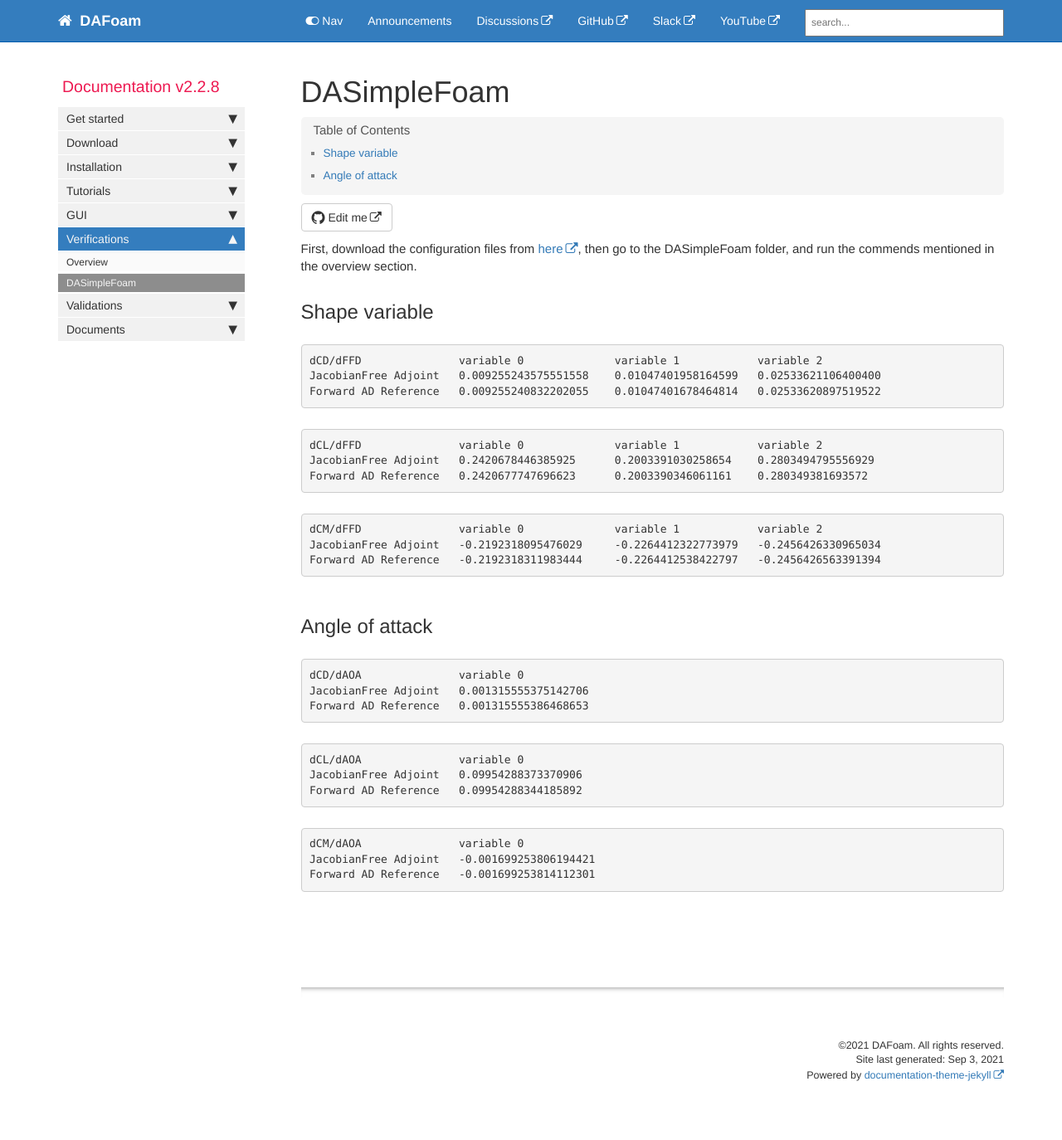
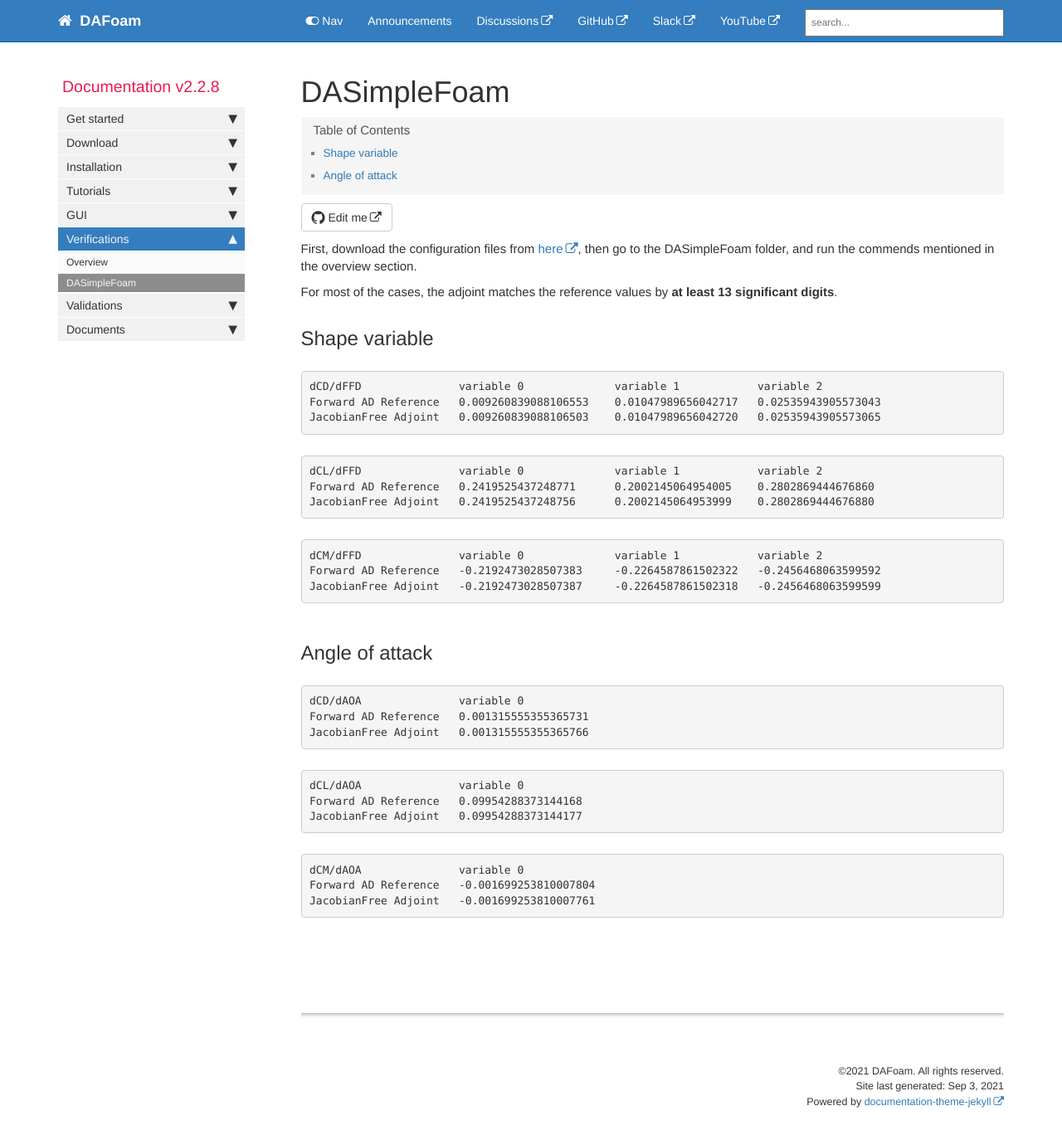
Before and after one commit to DAFoam/DAFoam.github.io, a Jekyll site: the page built from pages/mydoc/mydoc_verifications_dasimplefoam.md, in a window 1280 px wide and 1388 px high. Shown: the top 1374 px of the window at 83% size. Built offline with Jekyll 4.4.1, drawn with Linux system fonts in a browser that asks for light colours; comment, search, counter and statistics services are not loaded.

Commit message:
content update

```diff
--- a/pages/mydoc/mydoc_verifications_dasimplefoam.md
+++ b/pages/mydoc/mydoc_verifications_dasimplefoam.md
@@ -9,42 +9,44 @@ folder: mydoc
 
 First, download the configuration files from [here](https://github.com/DAFoam/verifications), then go to the DASimpleFoam folder, and run the commends mentioned in the overview section.
 
+For most of the cases, the adjoint matches the reference values by **at least 13 significant digits**.
+
 ## Shape variable
 <pre>
 dCD/dFFD               variable 0              variable 1            variable 2
-JacobianFree Adjoint   0.009255243575551558    0.01047401958164599   0.02533621106400400
-Forward AD Reference   0.009255240832202055    0.01047401678464814   0.02533620897519522
+Forward AD Reference   0.009260839088106553    0.01047989656042717   0.02535943905573043
+JacobianFree Adjoint   0.009260839088106503    0.01047989656042720   0.02535943905573065
 </pre>
 
 <pre>
 dCL/dFFD               variable 0              variable 1            variable 2
-JacobianFree Adjoint   0.2420678446385925      0.2003391030258654    0.2803494795556929
-Forward AD Reference   0.2420677747696623      0.2003390346061161    0.280349381693572
+Forward AD Reference   0.2419525437248771      0.2002145064954005    0.2802869444676860
+JacobianFree Adjoint   0.2419525437248756      0.2002145064953999    0.2802869444676880
 </pre>
 
 <pre>
 dCM/dFFD               variable 0              variable 1            variable 2
-JacobianFree Adjoint   -0.2192318095476029     -0.2264412322773979   -0.2456426330965034
-Forward AD Reference   -0.2192318311983444     -0.2264412538422797   -0.2456426563391394
+Forward AD Reference   -0.2192473028507383     -0.2264587861502322   -0.2456468063599592
+JacobianFree Adjoint   -0.2192473028507387     -0.2264587861502318   -0.2456468063599599
 </pre>
 
 ## Angle of attack
 <pre>
 dCD/dAOA               variable 0
-JacobianFree Adjoint   0.001315555375142706
-Forward AD Reference   0.001315555386468653
+Forward AD Reference   0.001315555355365731
+JacobianFree Adjoint   0.001315555355365766
 </pre>
 
 <pre>
 dCL/dAOA               variable 0
-JacobianFree Adjoint   0.09954288373370906
-Forward AD Reference   0.09954288344185892
+Forward AD Reference   0.09954288373144168
+JacobianFree Adjoint   0.09954288373144177
 </pre>
 
 <pre>
 dCM/dAOA               variable 0
-JacobianFree Adjoint   -0.001699253806194421
-Forward AD Reference   -0.001699253814112301
+Forward AD Reference   -0.001699253810007804
+JacobianFree Adjoint   -0.001699253810007761
 </pre>
 
 
```
Also changed, not shown: pages/mydoc/mydoc_verifications_overview.md (+2 -2 lines).
